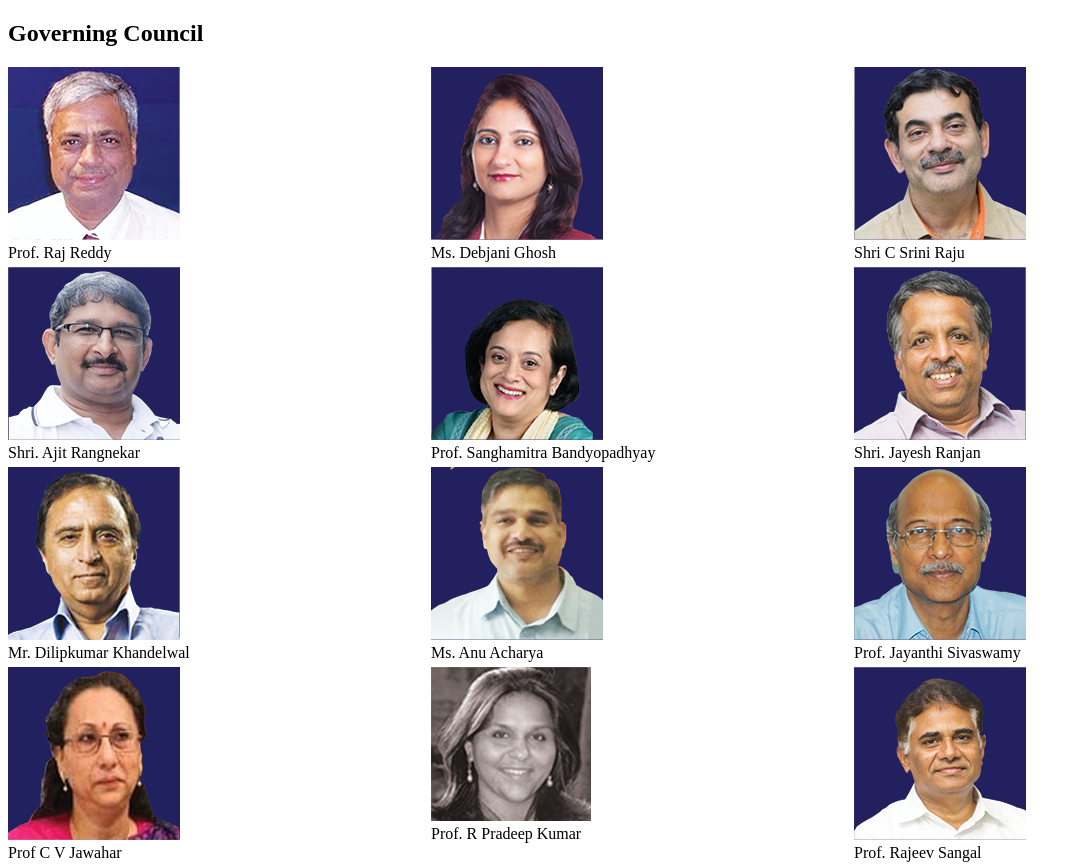
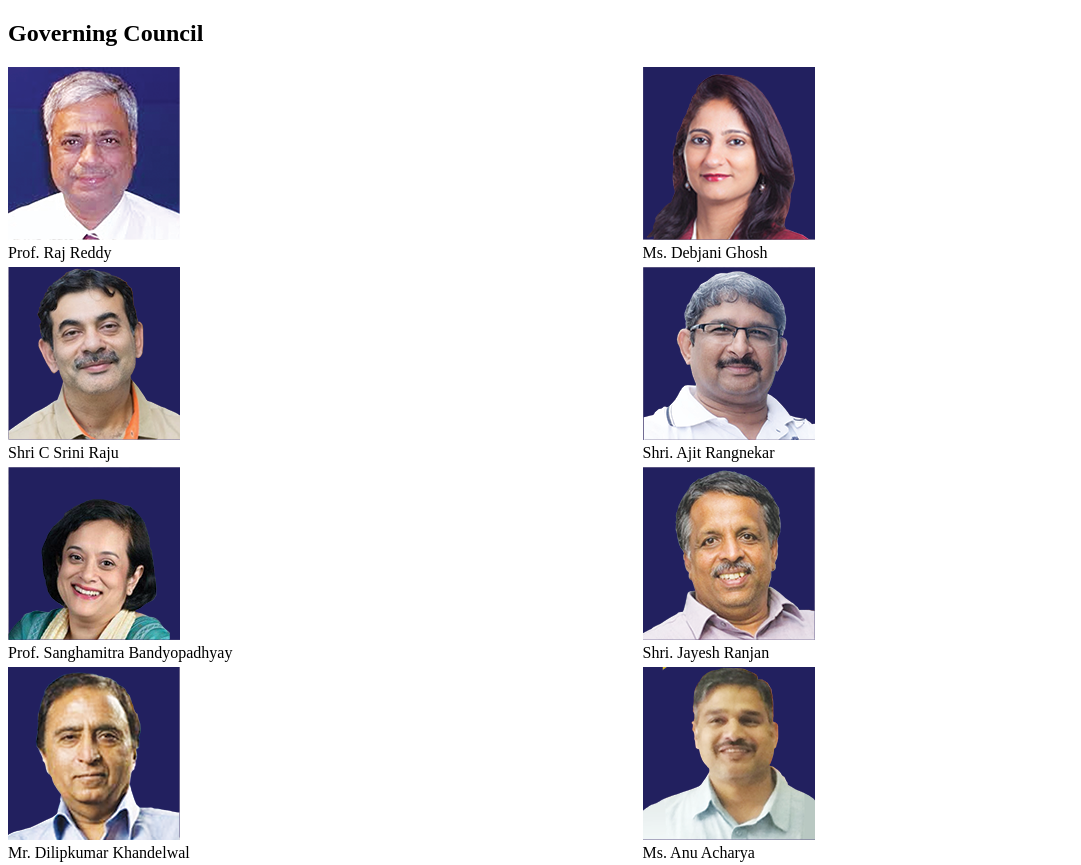
Before and after one commit to varungupte/varungupte.github.io, a plain HTML site: page index.html in a window 1280 px wide. Shown: the top 865 px of the page, without its empty margins (0-1081 px from the left). Drawn offline with Linux system fonts and the light colour scheme.

Commit message:
Update index.html

```diff
--- a/index.html
+++ b/index.html
@@ -5,7 +5,7 @@
 .container {
     display: grid;
     grid-gap: 5px;
-    grid-template-columns: repeat(auto-fit, minmax(350px,2fr));
+    grid-template-columns: repeat(auto-fit, minmax(500px,2fr));
     grid-template-rows: repeat(auto-fit,2fr);
 }
 .container > div {
```
